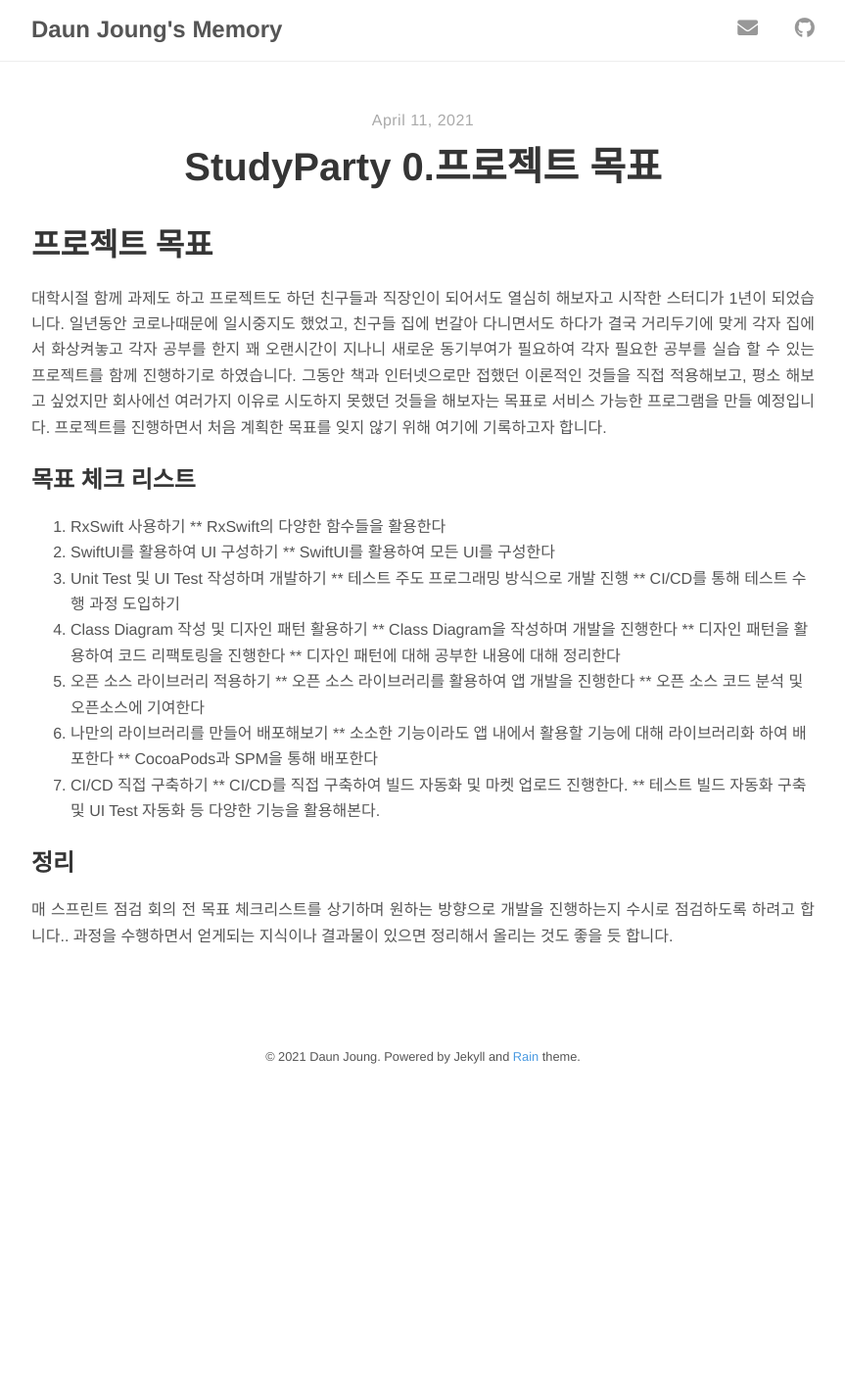
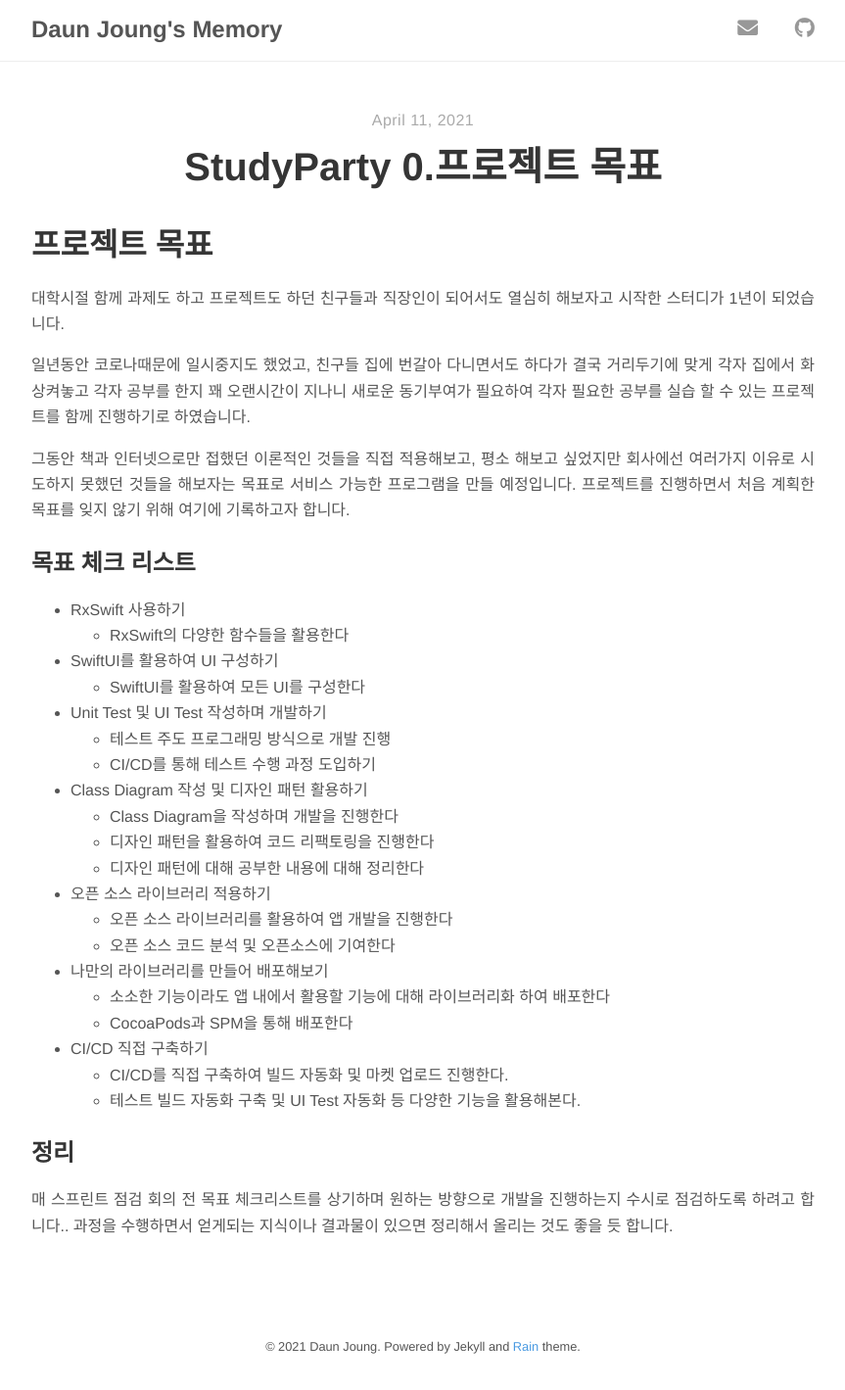
Before and after one commit to ICoi/ICoi.github.io, a Jekyll site: the page built from _posts/2021-04-11-StudyParty 0.Goal.md, in a window 1280 px wide. Shown: the whole page at 98% size, without its empty margins (208-1071 px from the left). Built offline with Jekyll 4.4.1, drawn with Linux system fonts in a browser that asks for light colours; nearby versions of some CDN libraries; before the commit the page ends 1123 px from its top, so only the background shows below that; part of the change alters nothing that is shown.

```diff
--- a/_posts/2021-04-11-StudyParty 0.Goal.md
+++ b/_posts/2021-04-11-StudyParty 0.Goal.md
@@ -7,31 +7,33 @@ tags: ["ToyProject","iOS"]
 
 # 프로젝트 목표
 대학시절 함께 과제도 하고 프로젝트도 하던 친구들과 직장인이 되어서도 열심히 해보자고 시작한 스터디가 1년이 되었습니다.
+
 일년동안 코로나때문에 일시중지도 했었고, 친구들 집에 번갈아 다니면서도 하다가 결국 거리두기에 맞게 각자 집에서 화상켜놓고 각자 공부를 한지 꽤 오랜시간이 지나니 새로운 동기부여가 필요하여 각자 필요한 공부를 실습 할 수 있는 프로젝트를 함께 진행하기로 하였습니다.
+
 그동안 책과 인터넷으로만 접했던 이론적인 것들을 직접 적용해보고, 평소 해보고 싶었지만 회사에선 여러가지 이유로 시도하지 못했던 것들을 해보자는 목표로 서비스 가능한 프로그램을 만들 예정입니다.
 프로젝트를 진행하면서 처음 계획한 목표를 잊지 않기 위해 여기에 기록하고자 합니다.
 
 ## 목표 체크 리스트
-1. RxSwift 사용하기
-** RxSwift의 다양한 함수들을 활용한다
-2. SwiftUI를 활용하여 UI 구성하기
-** SwiftUI를 활용하여 모든 UI를 구성한다
-3. Unit Test 및 UI Test 작성하며 개발하기
-** 테스트 주도 프로그래밍 방식으로 개발 진행
-** CI/CD를 통해 테스트 수행 과정 도입하기
-4. Class Diagram 작성 및 디자인 패턴 활용하기
-** Class Diagram을 작성하며 개발을 진행한다
-** 디자인 패턴을 활용하여 코드 리팩토링을 진행한다
-** 디자인 패턴에 대해 공부한 내용에 대해 정리한다
-5. 오픈 소스 라이브러리 적용하기
-** 오픈 소스 라이브러리를 활용하여 앱 개발을 진행한다
-** 오픈 소스 코드 분석 및 오픈소스에 기여한다
-6. 나만의 라이브러리를 만들어 배포해보기
-** 소소한 기능이라도 앱 내에서 활용할 기능에 대해 라이브러리화 하여 배포한다
-** CocoaPods과 SPM을 통해 배포한다
-7. CI/CD 직접 구축하기
-** CI/CD를 직접 구축하여 빌드 자동화 및 마켓 업로드 진행한다.
-** 테스트 빌드 자동화 구축 및 UI Test 자동화 등 다양한 기능을 활용해본다.
+* RxSwift 사용하기
+  * RxSwift의 다양한 함수들을 활용한다
+* SwiftUI를 활용하여 UI 구성하기
+  * SwiftUI를 활용하여 모든 UI를 구성한다
+* Unit Test 및 UI Test 작성하며 개발하기
+  * 테스트 주도 프로그래밍 방식으로 개발 진행
+  * CI/CD를 통해 테스트 수행 과정 도입하기
+* Class Diagram 작성 및 디자인 패턴 활용하기
+  * Class Diagram을 작성하며 개발을 진행한다
+  * 디자인 패턴을 활용하여 코드 리팩토링을 진행한다
+  * 디자인 패턴에 대해 공부한 내용에 대해 정리한다
+* 오픈 소스 라이브러리 적용하기
+  * 오픈 소스 라이브러리를 활용하여 앱 개발을 진행한다
+  * 오픈 소스 코드 분석 및 오픈소스에 기여한다
+* 나만의 라이브러리를 만들어 배포해보기
+  * 소소한 기능이라도 앱 내에서 활용할 기능에 대해 라이브러리화 하여 배포한다
+  * CocoaPods과 SPM을 통해 배포한다
+* CI/CD 직접 구축하기
+  * CI/CD를 직접 구축하여 빌드 자동화 및 마켓 업로드 진행한다.
+  * 테스트 빌드 자동화 구축 및 UI Test 자동화 등 다양한 기능을 활용해본다.
 
 
 ## 정리
```
